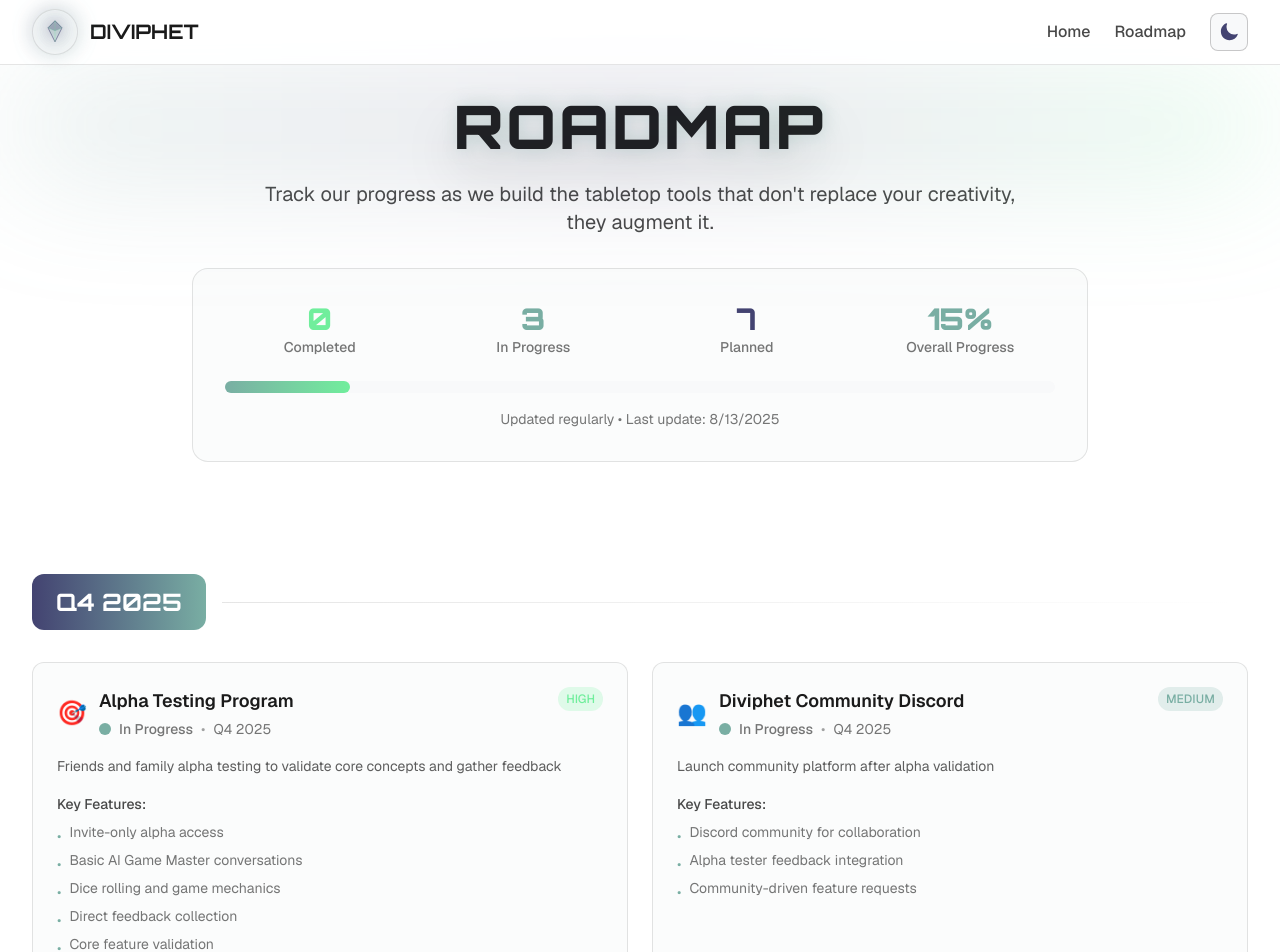
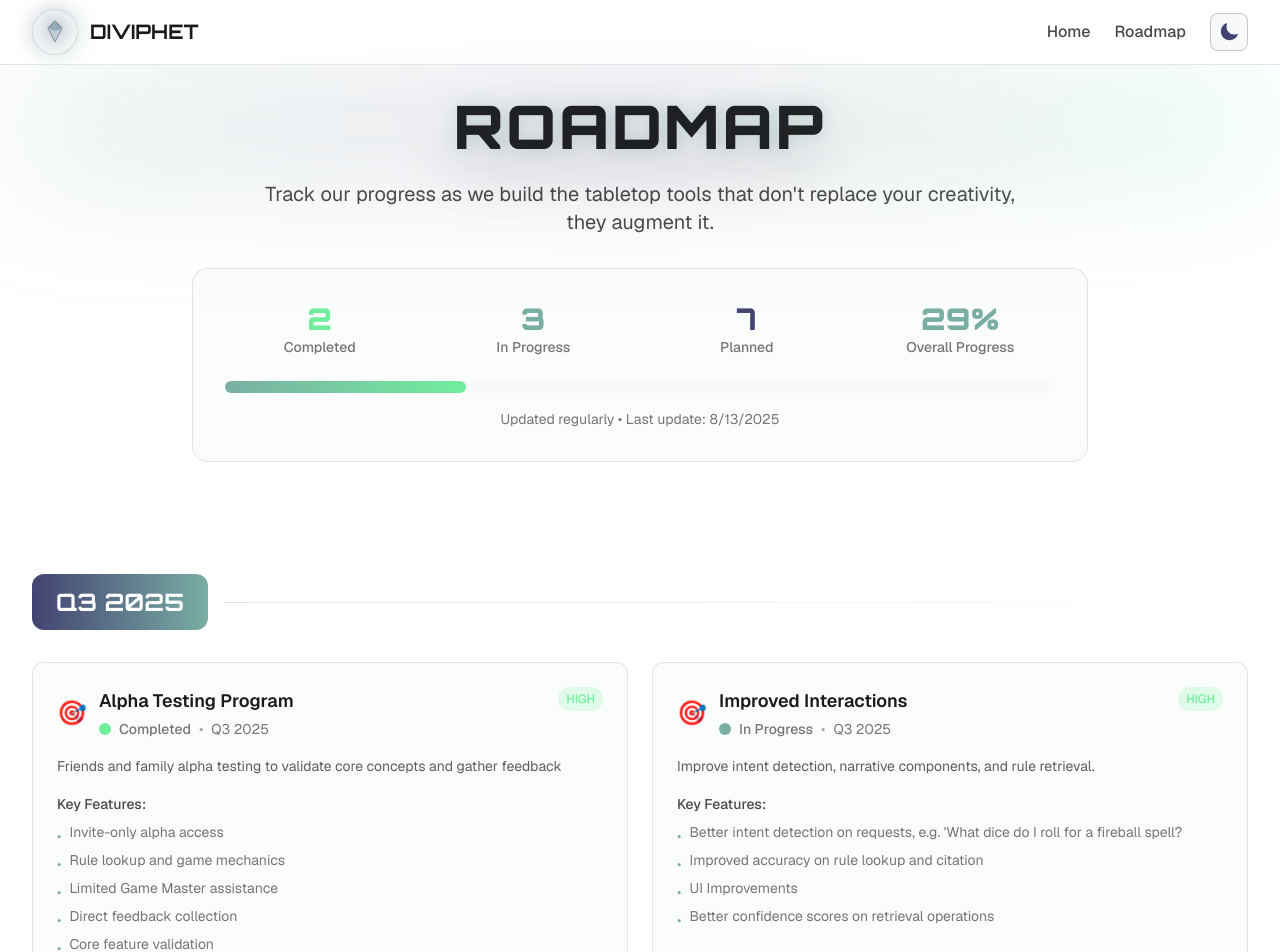
Before and after one commit to MercenStudio/diviphet-marketing, a Next.js app: page /roadmap in a window 1280 px wide. Shown: the top 952 px of the page. Built offline with nearby package versions, Linux system fonts and the light colour scheme.

Commit message:
feat: update priority on roadmap (#3)

```diff
--- a/src/app/data/roadmap.ts
+++ b/src/app/data/roadmap.ts
@@ -6,14 +6,43 @@ export const roadmapData: RoadmapItem[] = [
     title: "Alpha Testing Program",
     description: "Friends and family alpha testing to validate core concepts and gather feedback",
     category: "core",
+    status: "completed",
+    estimatedRelease: "Q3 2025",
+    features: [
+      "Invite-only alpha access",
+      "Rule lookup and game mechanics",
+      "Limited Game Master assistance",
+      "Direct feedback collection",
+      "Core feature validation"
+    ],
+    priority: "high"
+  },
+  {
+    id: "improved-interactions",
+    title: "Improved Interactions",
+    description: "Improve intent detection, narrative components, and rule retrieval.",
+    category: "core",
+    status: "in-progress",
+    estimatedRelease: "Q3 2025",
+    features: [
+      "Better intent detection on requests, e.g. 'What dice do I roll for a fireball spell?",
+      "Improved accuracy on rule lookup and citation",
+      "UI Improvements",
+      "Better confidence scores on retrieval operations"
+    ],
+    priority: "high"
+  },
+    {
+    id: "note-manager",
+    title: "Campaign Note Manager",
+    description: "Store, retrieve, and integrate your campaign notes.",
+    category: "core",
     status: "in-progress",
     estimatedRelease: "Q4 2025",
     features: [
-      "Invite-only alpha access",
-      "Basic AI Game Master conversations",
-      "Dice rolling and game mechanics",
-      "Direct feedback collection",
-      "Core feature validation"
+      "Allows you to store campaign notes and retreive them in chat sessions",
+      "Integrate notes with custom and canoncial rules",
+      "Bug fixes and UI improvements around citations and attribution",
     ],
     priority: "high"
   },
@@ -38,8 +67,8 @@ export const roadmapData: RoadmapItem[] = [
     title: "Diviphet Community Discord",
     description: "Launch community platform after alpha validation",
     category: "community",
-    status: "in-progress",
-    estimatedRelease: "Q4 2025",
+    status: "completed",
+    estimatedRelease: "Q3 2025",
     features: [
       "Discord community for collaboration",
       "Alpha tester feedback integration",
```
